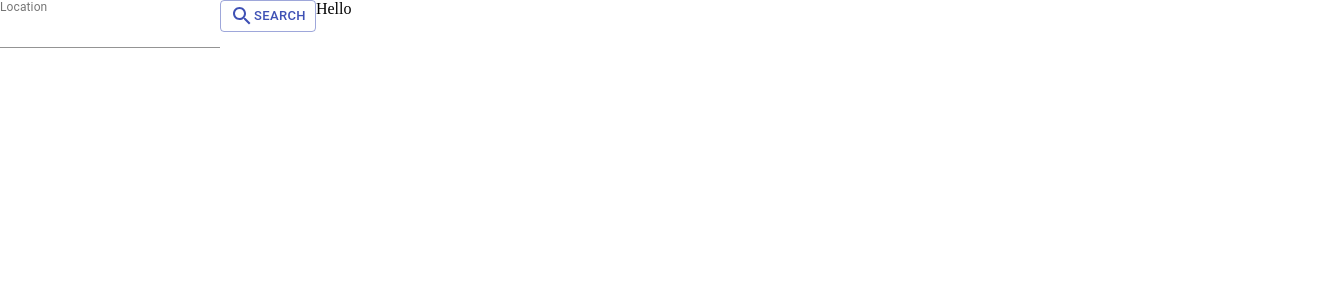
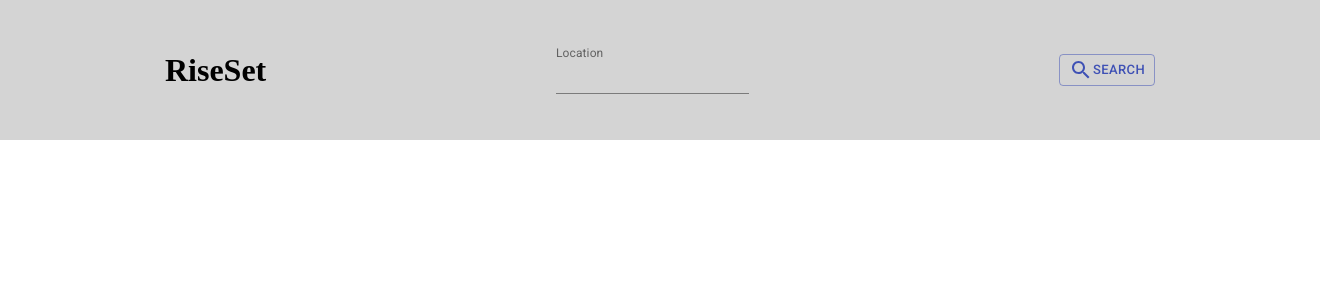
Before and after one commit to Kparine/sunset-sunrise, a React (Create React App) app: page / in a window 1280 px wide. Shown: the top 300 px of the page, 1320 px wide, since content can reach past the window. Built offline with nearby package versions, Linux system fonts and the light colour scheme.

Commit message:
Add information card and render header correctly

```diff
--- a/public/index.html
+++ b/public/index.html
@@ -2,6 +2,8 @@
 <html lang="en">
   <head>
     <script src="https://use.fontawesome.com/a432246fb1.js"></script>
+    <link rel="stylesheet" href="https://fonts.googleapis.com/css?family=Roboto:300,400,500,700&display=swap" />
+
     <meta charset="utf-8" />
     <link rel="icon" href="%PUBLIC_URL%/favicon.ico" />
     <meta name="viewport" content="width=device-width, initial-scale=1" />
--- a/src/App.css
+++ b/src/App.css
@@ -1,4 +1,4 @@
 * {
-  margin: 0;
+  margin: 0 auto;
   padding: 0;
 }
--- a/src/App.js
+++ b/src/App.js
@@ -8,10 +8,12 @@ const App = () => {
   return (
     <div className='App'>
       <SearchContextProvider>
-        {/* <div className='header-wrapper'> */}
-        <Header />
-        <Location />
-        {/* </div> */}
+        <div className='header-wrapper'>
+          <Header />
+          <div className='location-wrapper'>
+            <Location />
+          </div>
+        </div>
       </SearchContextProvider>
     </div>
   );
--- a/src/App.scss
+++ b/src/App.scss
@@ -1,29 +1,48 @@
 @charset "utf-8";
 
+$bgcolour: rgb(212, 212, 212);
+
 .App {
+  position: absolute;
+  width: 100%;
+}
+
+.header-content {
+  max-width: 100%;
+  padding: 20px;
+  margin: 0 auto;
+}
+
+.header-wrapper .header-content {
   display: flex;
+  align-items: center;
+  height: 100px;
   width: 100%;
-  height: 100vh;
-}
-.header-wrapper {
-  display: flex;
-  align-content: center;
-  width: 100%;
-  height: 50px;
-  padding: 20px 20px;
-  position: fixed;
+  background-color: $bgcolour;
 
-  .header-content {
-    display: flex;
-    width: 100%;
-    padding: 5px;
+  .header-wrapper.lighter {
+    color: lighten($bgcolour, 50%);
   }
 
   input {
-    margin-left: 20px;
+    position: 'relative';
+    border-radius: 10px;
+    padding-left: 10px;
+    background-color: fade(#fff, 0.15), '&:hover' {
+      background-color: fade(#fff, 0.25);
+    }
   }
 
   .btn {
     margin-left: 20px;
   }
 }
+
+.location-wrapper {
+  display: flex;
+  width: 100%;
+
+  .location-content {
+    font-family: sans-serif;
+  }
+}
--- a/src/Components/header.js
+++ b/src/Components/header.js
@@ -7,7 +7,7 @@ import { SearchContext } from '../Contexts/searchContext';
 
 const Header = () => {
   const [search, setLocation] = useState('');
-  const { data, setData } = useContext(SearchContext);
+  const { setData } = useContext(SearchContext);
 
   const handleChange = (e) => {
     setLocation(e.target.value);
@@ -16,8 +16,6 @@ const Header = () => {
   const handleSubmit = async () => {
     try {
       const result = await searchZipCode(search);
-      console.log('result ******------>>>>>>', result);
-
       return setData(result);
     } catch (err) {
       console.log('err ******------>>>>>>', err);
@@ -26,6 +24,10 @@ const Header = () => {
 
   return (
     <div className='header-content'>
+      <div>
+        <h1>RiseSet</h1>
+      </div>
+      <div className='input-item'>
         <TextField
           id='standard-number'
           label='Location'
@@ -36,9 +38,12 @@ const Header = () => {
           value={search}
           onChange={(event) => handleChange(event)}
         />
+      </div>
+      <div className='btn-content'>
         <Button className='btn' size='small' variant='outlined' color='primary' onClick={handleSubmit}>
           <SearchIcon /> Search
         </Button>
+      </div>
     </div>
   );
 };
--- a/src/Components/location.js
+++ b/src/Components/location.js
@@ -1,19 +1,64 @@
 // eslint-disable-next-line no-unused-vars
-// @ts-check
-import React, { useContext, useEffect } from 'react';
+import React, { useContext } from 'react';
 import { SearchContext } from '../Contexts/searchContext';
+import Card from '@material-ui/core/Card';
+import { makeStyles } from '@material-ui/core/styles';
+import CardContent from '@material-ui/core/CardContent';
+import Typography from '@material-ui/core/Typography';
 
-const Location = (props) => {
+const useStyles = makeStyles({
+  root: {
+    minWidth: 275,
+  },
+  bullet: {
+    display: 'inline-block',
+    margin: '0 2px',
+    transform: 'scale(0.8)',
+  },
+  title: {
+    fontSize: 14,
+  },
+  pos: {
+    marginBottom: 12,
+  },
+});
+
+const Location = () => {
+  const classes = useStyles();
+
   const { data } = useContext(SearchContext);
-  console.log('data ******------>>>>>>', SearchContext);
 
-  useEffect(() => {
-    console.log('props ******------>>>>>>', props);
+  if (!Object.keys(data).length) {
+    return null;
+  }
+  console.log('data ******------>>>>>>', data[1]);
+  console.log('data[0] ******------>>>>>>', data[0]);
 
-    console.log('data ******------>>>>>>', data);
-  });
+  const time_convert = (num) => {
+    return new Date(num * 1000).toISOString().substr(11, 8);
+  };
+  const bull = <span className={classes.bullet}>•</span>;
 
-  return <div className='location-content'>Hello</div>;
+  return (
+    <div className='location-content'>
+      <Card className={classes.root} raised={true}>
+        <CardContent>
+          <Typography className={classes.title} color='textSecondary' gutterBottom>
+            {data[0].formatted_address}
+          </Typography>
+          <Typography variant='body2' component='p'>
+            {bull} Sunrise: {data[1].sunrise}
+          </Typography>
+          <Typography variant='body2' component='p'>
+            {bull} Sunset: {data[1].sunset}
+          </Typography>
+          <Typography variant='body2' component='p'>
+            {bull} Day Length: {time_convert(data[1].day_length)} Hours
+          </Typography>
+        </CardContent>
+      </Card>
+    </div>
+  );
 };
 
 export default Location;
--- a/src/index.css
+++ b/src/index.css
@@ -1,20 +1,31 @@
 .App {
+  position: absolute;
+  width: 100%; }
+
+.header-content {
+  max-width: 100%;
+  padding: 20px;
+  margin: 0 auto; }
+
+.header-wrapper .header-content {
   display: flex;
+  align-items: center;
+  height: 100px;
   width: 100%;
-  height: 100vh; }
+  background-color: #d4d4d4; }
+  .header-wrapper .header-content .header-wrapper.lighter {
+    color: white; }
+  .header-wrapper .header-content input {
+    position: 'relative';
+    border-radius: 10px;
+    padding-left: 10px;
+    background-color: fade(#fff, 0.15), "&:hover";
+      background-color-background-color: fade(#fff, 0.25); }
+  .header-wrapper .header-content .btn {
+    margin-left: 20px; }
 
-.header-wrapper {
+.location-wrapper {
   display: flex;
-  align-content: center;
-  width: 100%;
-  height: 50px;
-  padding: 20px 20px;
-  position: fixed; }
-  .header-wrapper .header-content {
-    display: flex;
-    width: 100%;
-    padding: 5px; }
-  .header-wrapper input {
-    margin-left: 20px; }
-  .header-wrapper .btn {
-    margin-left: 20px; }
+  width: 100%; }
+  .location-wrapper .location-content {
+    font-family: sans-serif; }
```
Lines whose indentation alone changed are shown as unchanged.
